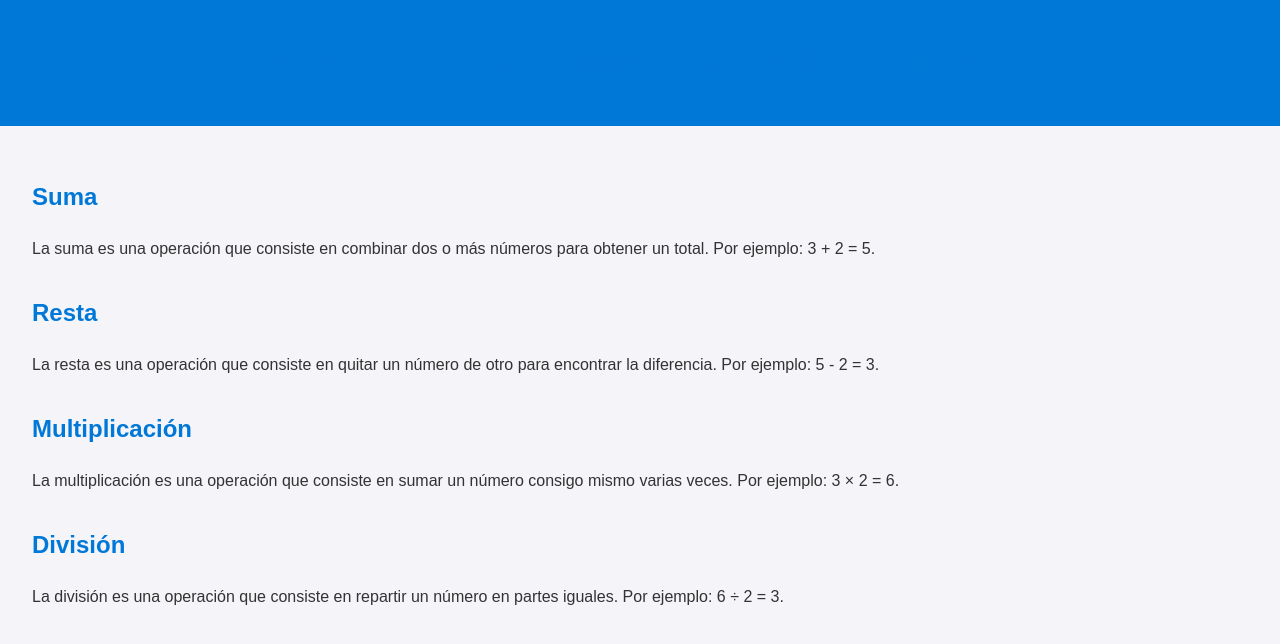
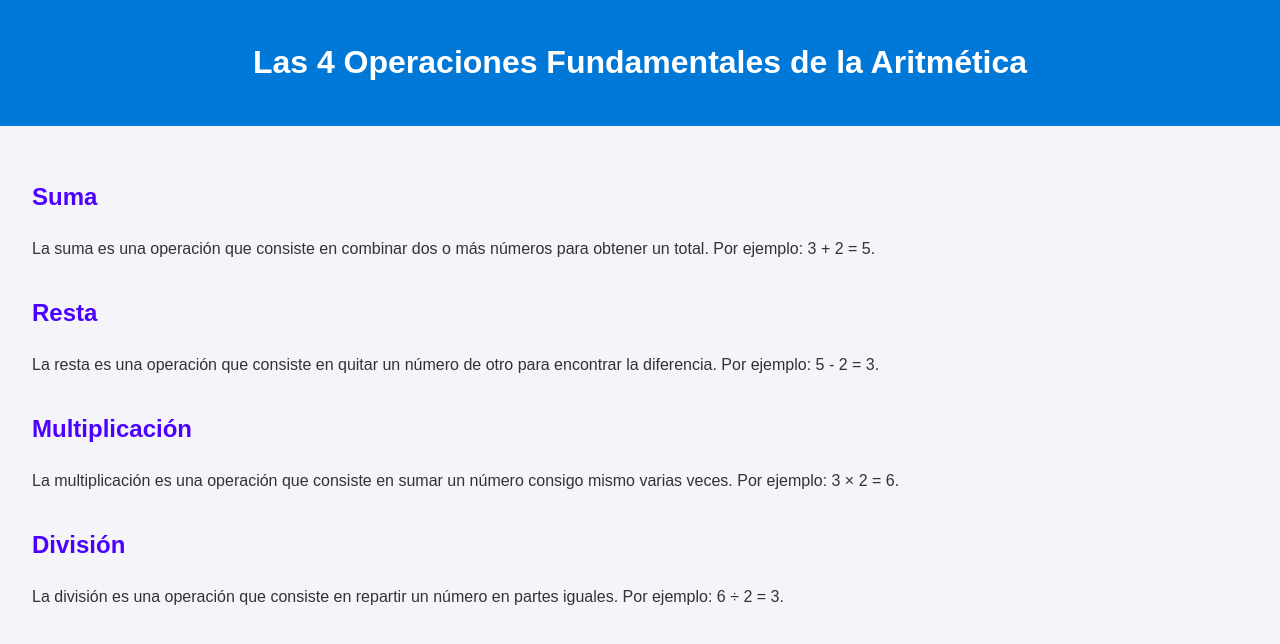
Before and after one commit to cejtok0/aritmetica, a plain HTML site: page index.html in a window 1280 px wide. Drawn offline with Linux system fonts and the light colour scheme.

Commit message:
CAMBIO 1

```diff
--- a/index.html
+++ b/index.html
@@ -15,7 +15,7 @@
         }
         header {
             background: #0078d7;
-            color: #fff;
+            color: #973838;
             padding: 1rem 0;
             text-align: center;
         }
@@ -25,8 +25,11 @@
         section {
             margin-bottom: 2rem;
         }
-        h1, h2 {
-            color: #0078d7;
+        h1 {
+            color: #ffffff;
+        }
+        h2 {
+            color: #4c00ff;
         }
     </style>
 </head>
```
